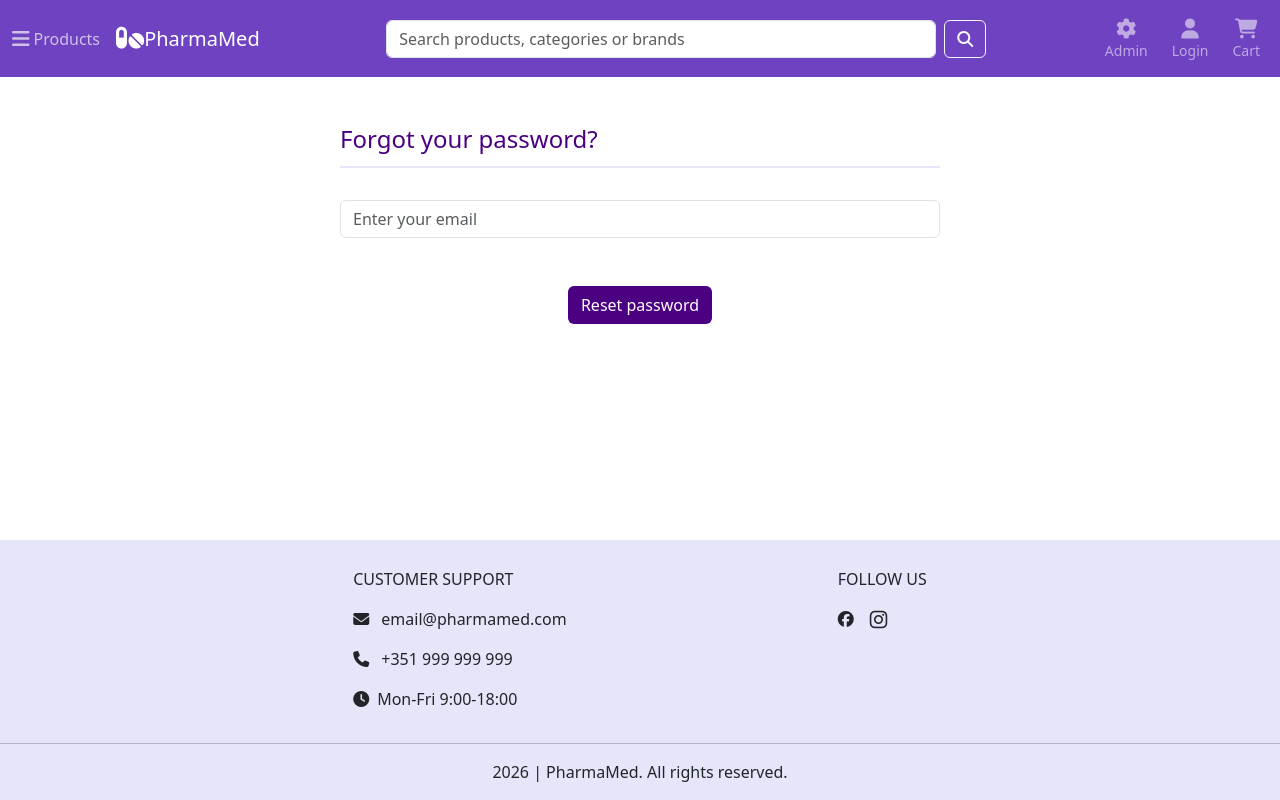
After one commit to sarah-guerreiro/PharmaMed, a Flask app: page /forgot_password in a window 1280 px wide. The commit adds this page. Run offline with Flask 3, Linux system fonts and the light colour scheme; data comes from the database, SQL or seed files in the repository; both versions use the stored data as it was after the commit; some libraries are stand-ins or nearby versions.

Commit message:
Added forgot passaword and reset password templates and routes

```diff
--- a/app.py
+++ b/app.py
@@ -1,5 +1,6 @@
-import math, os, re, sqlite3
+import math, os, re, secrets, sqlite3
 
+from datetime import datetime, timedelta, timezone
 from flask import abort, flash, Flask, g, render_template, redirect, request, session, url_for
 from helpers import get_breadcrumb, price_filter, count_products, sorting, pagination
 from werkzeug.security import check_password_hash, generate_password_hash
@@ -489,24 +490,24 @@ def login():
             error["password"] = "Password is missing"
 
         if error:
-            return render_template("login.html", error=error)
+            return render_template("login.html", error=error, email=email)
 
         # Clear any open session
         session.clear()
 
-        try:
-            # Connect to database
-            conn = sqlite3.connect("pharmamed.db")
-            conn.row_factory = sqlite3.Row
-            cursor = conn.cursor()
 
-            # Query database for email
-            cursor.execute("SELECT id, password_hash FROM users WHERE email = ?", (email,))
-            user = cursor.fetchone()
+        # Connect to database
+        conn = sqlite3.connect("pharmamed.db")
+        conn.row_factory = sqlite3.Row
+        cursor = conn.cursor()
 
-        finally:
-            # Close database
-            conn.close()
+        # Query database for user and password
+        cursor.execute("SELECT id, password_hash FROM users WHERE email = ?", (email,))
+        user = cursor.fetchone()
+
+
+        # Close database
+        conn.close()
 
         # Check if email exists and password is correct
         if user is None or not check_password_hash(user["password_hash"], password):
@@ -521,3 +522,123 @@ def login():
 
     else:
         return render_template("login.html")
+
+@app.route("/forgot_password", methods=["GET", "POST"])
+def forgot_password():
+
+    if request.method == "POST":
+
+        # Get user email
+        email = request.form.get("email", "").lower().strip()
+
+        # List of errors
+        error = {}
+
+        # Input validation
+        if not email:
+            error["email"] = "Email is missing"
+
+        if error:
+            return render_template("forgot_password.html", error=error)
+
+        # Connect to database
+        conn = sqlite3.connect("pharmamed.db")
+        conn.row_factory = sqlite3.Row
+        cursor = conn.cursor()
+
+        # Query database for user
+        cursor.execute("SELECT id FROM users WHERE email = ?", (email,))
+        user = cursor.fetchone()
+
+        if user:
+
+            # Generate token and expiry
+            token = secrets.token_urlsafe(32)
+            expiry = (datetime.now(timezone.utc) + timedelta(minutes=15)).isoformat()
+
+            # Update users table with generated token and expiry
+            cursor.execute("""UPDATE users SET reset_token = ?, reset_token_expiry = ? WHERE id = ?""", (token, expiry, user["id"]))
+            conn.commit()
+
+            # Show reset link
+            reset_link = url_for("reset_password", token=token, _external=True)
+
+            flash(f'<a href="{reset_link}">Click here to reset password</a>', "persistent")
+
+        else:
+            # For security
+            flash("If that email exists, a reset link was generated.", "info")
+
+
+        # Close database
+        conn.close()
+
+        return redirect(url_for("login"))
+
+    else:
+        return render_template("forgot_password.html")
+
+@app.route("/reset_password/<token>", methods=["GET", "POST"])
+def reset_password(token):
+
+    # Connect to database
+    conn = sqlite3.connect("pharmamed.db")
+    conn.row_factory = sqlite3.Row
+    cursor = conn.cursor()
+
+    try:
+        # Query for user data
+        cursor.execute("SELECT * FROM users WHERE reset_token = ?", (token,))
+        user = cursor.fetchone()
+
+        if not user:
+            flash("Invalid or expired token", "error")
+            return redirect(url_for("login"))
+
+        # Check expiry
+        expiry = datetime.fromisoformat(user["reset_token_expiry"])
+        if datetime.now(timezone.utc) > expiry:
+            flash("Reset link expired", "error")
+            return redirect(url_for("login"))
+
+        if request.method == "POST":
+
+            # Get data from form
+            password = request.form.get("password", "")
+            confirm_password = request.form.get("confirm_password", "")
+
+            # List of errors
+            error = {}
+
+            # Input validation
+            if not password:
+                error["password"] = "Password is missing"
+            elif not PASSWORD_PATTERN.match(password):
+                error["password"] = "Password must be at least 8 characters long and include a letter, a number, and a special character"
+            elif check_password_hash(user["password_hash"], password):
+                error["password"] = "New password must be different from the old password"
+
+            if not confirm_password:
+                error["confirm_password"] = "Must confirm password"
+            elif password != confirm_password:
+                error["confirm_password"] = "Passwords must match"
+
+            if error:
+                return render_template("reset_password.html", token=token, error=error, password=password, confirm_password=confirm_password)
+
+            # Hash password
+            password_hash = generate_password_hash(password)
+
+            # Update user password
+            cursor.execute("""UPDATE users SET password_hash = ?, reset_token = NULL, reset_token_expiry = NULL WHERE id = ?""", (password_hash, user["id"]))
+            conn.commit()
+
+            flash("Password reset successful! Please, login.", "success")
+            return redirect(url_for("login"))
+
+        else:
+            return render_template("reset_password.html", token=token)
+
+    finally:
+        # Close database
+        conn.close()
--- a/schema.sql
+++ b/schema.sql
@@ -36,4 +36,6 @@ CREATE TABLE users (
     email TEXT NOT NULL UNIQUE,
     password_hash TEXT NOT NULL,
     created_at TIMESTAMP DEFAULT CURRENT_TIMESTAMP
+    reset_token TEXT;
+    reset_token_expiry TEXT;
 );
--- a/static/styles.css
+++ b/static/styles.css
@@ -303,12 +303,12 @@
   color: #6f42c1;
 }
 
-.add-to-cart-btn, .login-btn, .register-btn {
+.add-to-cart-btn, .login-btn, .register-btn, .forgot-password-btn, .reset-password-btn {
   background-color: #4B0082;
   color: white;
 }
 
-.add-to-cart-btn:hover, .login-btn:hover, .register-btn:hover {
+.add-to-cart-btn:hover, .login-btn:hover, .register-btn:hover, .forgot-password-btn:hover, .reset-password-btn:hover {
   background-color: #6f42c1;
   color: white;
 }
@@ -329,7 +329,7 @@
   color: black;
 }
 
-.product-name, .login, .register {
+.product-name, .login, .register, .forgot-password, .reset-password {
   color: #4B0082;
 }
 
@@ -526,16 +526,16 @@ h6 {
   }
 }
 
-.login, .register-link, .register, .login-link {
+.login, .register-link, .register, .login-link, .forgot-password, .reset-password {
   border-bottom: solid 2px #E6E6FA;
 }
 
-.forgot-password a {
+.forgot-password-link a {
   color: #6f42c1;
   font-size: 0.9rem;
 }
 
-.forgot-password a:hover {
+.forgot-password-link a:hover {
   color: #4B0082;
 }
 
@@ -585,3 +585,7 @@ h6 {
   top: 50%;
   transform: translateY(-50%);
 }
+
+.forgot-password-form, .reset-password-form {
+  max-width: 600px;
+}
--- /dev/null
+++ b/templates/forgot_password.html
@@ -0,0 +1,31 @@
+{% extends "layout.html" %}
+
+{% block title %}
+    Forgot Password
+{% endblock %}
+
+{% block main %}
+
+<div class="container my-5">
+    <div class="forgot-password-form mx-auto">
+        <form method="post" action="{{ url_for('forgot_password')}}">
+        {% set error = error | default({}) %}
+
+            <div class="forgot-password pb-1 mb-4">
+                <h4>Forgot your password?</h4>
+            </div>
+            <div class="pt-2 mb-5">
+            {% set email_error = error.get('email') %}
+                <input type="text" inputmode="email" name="email" class="form-control {% if email_error %}is-invalid{% endif %}" placeholder="Enter your email">
+                {% if email_error %}
+                    <div class="invalid-feedback">{{ email_error }}</div>
+                {% endif %}
+            </div>
+            <div class="mb-2 text-center">
+                <button class="btn forgot-password-btn" type="submit">Reset password</button>
+            </div>
+        </form>
+    </div>
+</div>
+
+{% endblock %}
--- a/templates/layout.html
+++ b/templates/layout.html
@@ -83,8 +83,9 @@
         {% with messages = get_flashed_messages(with_categories=true) %}
             {% if messages %}
                 {% for category, message in messages %}
-                    <div class="alert alert-{{ 'danger' if category == 'error' else category }} alert-dismissible fade d-flex align-items-center justify-content-center" role="alert">
-                        {{ message }}
+                    <div class="alert alert-{{ 'danger' if category == 'error' else ('info' if category == 'persistent' else category) }} alert-dismissible fade
+                    d-flex align-items-center justify-content-center" role="alert" data-persistent="{{ 'true' if category == 'persistent' else 'false' }}">
+                        {{ message | safe }}
                         <button type="button" class="btn-close" data-bs-dismiss="alert"></button>
                     </div>
                 {% endfor %}
@@ -231,6 +232,10 @@
                 // Auto-dismiss flash messages after 6 seconds
                 setTimeout(() => {
                     document.querySelectorAll('.alert').forEach(alert => {
+
+                        // Skip for persistent alerts
+                        if (alert.dataset.persistent === 'true') return;
+
                         alert.classList.remove('show');
 
                         setTimeout(() => {
```
Also changed, not shown: templates/components/login_form.html (+16 -4 lines), templates/reset_password.html (added, +131 -0 lines), pharmamed.db, templates/change_password.html (deleted).
